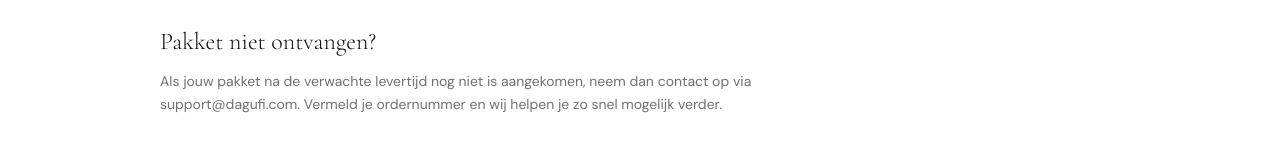
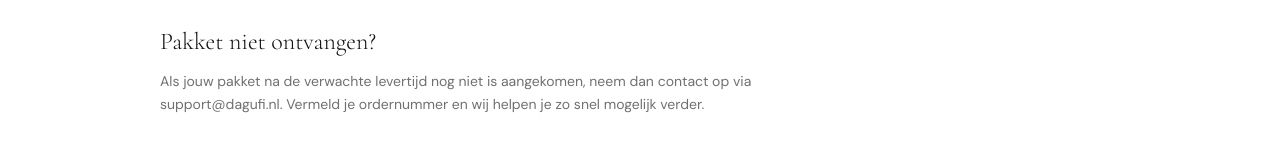
Before and after one commit to stompinent-stack/dagufi, a Next.js app: page /shipping-policy in a window 1280 px wide. Shown: the part 1071-1237 px from the top of the page. Built offline with nearby package versions, Linux system fonts and the light colour scheme; no server answers.

Commit message:
Update support email domain from .com to .nl

```diff
--- a/src/app/shipping-policy/page.tsx
+++ b/src/app/shipping-policy/page.tsx
@@ -57,7 +57,7 @@ export default function ShippingPolicyPage() {
       <PolicySection title="Pakket niet ontvangen?">
         <p>
           Als jouw pakket na de verwachte levertijd nog niet is aangekomen, neem dan
-          contact op via support@dagufi.com. Vermeld je ordernummer en wij helpen je
+          contact op via support@dagufi.nl. Vermeld je ordernummer en wij helpen je
           zo snel mogelijk verder.
         </p>
       </PolicySection>
```
